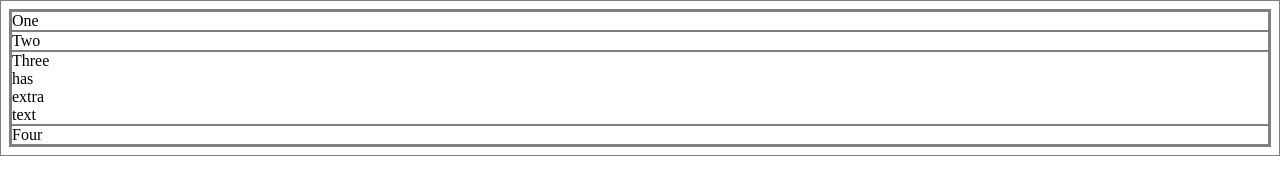
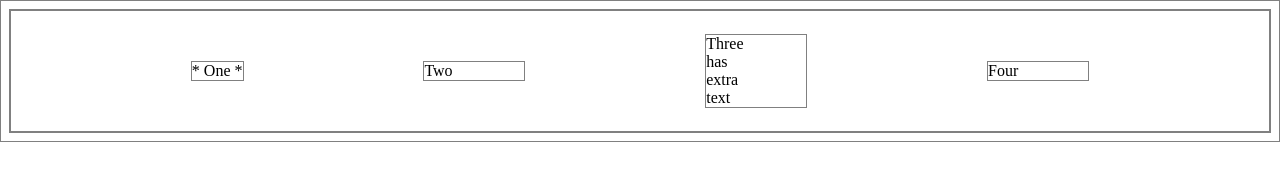
Before and after one commit to juiceghost/flextest, a plain HTML site: page index.html in a window 1280 px wide. Drawn offline with Linux system fonts and the light colour scheme.

Commit message:
Experiments with alignment/justification

```diff
--- a/index.html
+++ b/index.html
@@ -10,7 +10,7 @@
 
 <body>
     <div class="box">
-        <div>One</div>
+        <div>* One *</div>
         <div>Two</div>
         <div>Three
             <br>has
--- a/style.css
+++ b/style.css
@@ -4,13 +4,24 @@
 
 .box {
     display: flex;
-    flex-flow: column wrap;
+    /* flex-wrap: wrap; */
+    min-height: 120px;
+    align-items: center;
+    justify-content: space-evenly;
 }
 
-#wide {
-    min-width: 200px;
+/* #wide {
+    min-width: 100px;
 }
 .box > div {
     min-width: 100px;
+    /* flex-grow: 1;
+} */
 
+.box > div:first-child {
+    flex: initial;
 }
+
+.box > div:not(:first-child) {
+    flex: 0 1 100px;
+}
```
